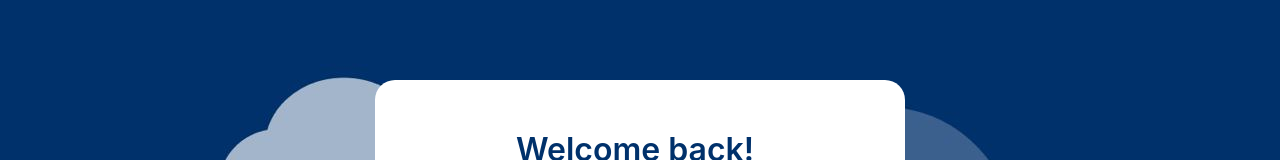
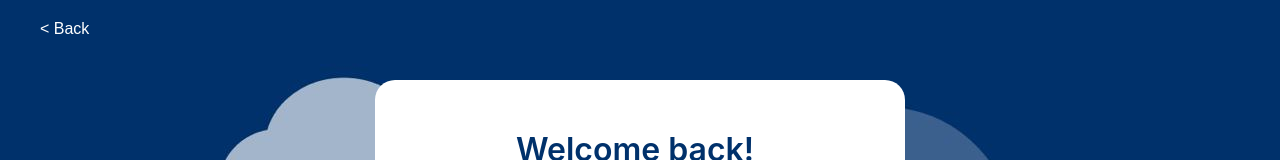
Before and after one commit to sheva3666/dictionary-client, a React (Create React App) app: page / in a window 1280 px wide. Both pictures are taken after a click on the button "Sign in". Shown: the top 160 px of the page. Built offline with nearby package versions, Linux system fonts and the light colour scheme.

Commit message:
added back button for loginRegister path

```diff
--- a/src/components/LoginLayout/index.js
+++ b/src/components/LoginLayout/index.js
@@ -2,6 +2,7 @@ import React, { useEffect } from "react";
 import { useLocation, useNavigate } from "react-router-dom";
 import { ROUTES } from "../../constants";
 import useLocalStorage from "../../hooks/useLocalStorage";
+import Header from "../common/Header";
 import Login from "./Login";
 import Register from "./Register";
 import useStyles from "./styles";
@@ -19,10 +20,13 @@ const LoginLayout = () => {
   }, []);
 
   return (
-    <div className={classes.container}>
-      {location.pathname === ROUTES.login && <Login />}
-      {location.pathname === ROUTES.register && <Register />}
-    </div>
+    <>
+      <Header />
+      <div className={classes.container}>
+        {location.pathname === ROUTES.login && <Login />}
+        {location.pathname === ROUTES.register && <Register />}
+      </div>
+    </>
   );
 };
 
--- a/src/components/common/Header/index.js
+++ b/src/components/common/Header/index.js
@@ -43,24 +43,35 @@ const Header = ({ score }) => {
     removeItem("user");
     navigate(ROUTES.home);
   };
+
+  const isLoginRegisterPath =
+    location.pathname === ROUTES.login || location.pathname === ROUTES.register;
+
+  const urlForBackButton = isLoginRegisterPath ? ROUTES.home : ROUTES.user;
+
   return (
     <div className={classes.header}>
       <BackButton
         hidden={location.pathname === ROUTES.user}
         name="< Back"
-        onClick={() => navigate(ROUTES.user)}
+        onClick={() => navigate(urlForBackButton)}
       />
       {score && (
         <h2
           className={classes.score}
         >{`Hello! ${score?.userEmail} your current score is ${score?.score}`}</h2>
       )}
-      <div className={classes.buttonContainer}>
-        <IconButton onClick={() => navigate(ROUTES.settings)} icon={Settings} />
-        {getItem("name") && (
-          <SecondaryButton onClick={onLogout} name="Logout" betterSize />
-        )}
-      </div>
+      {!isLoginRegisterPath && (
+        <div className={classes.buttonContainer}>
+          <IconButton
+            onClick={() => navigate(ROUTES.settings)}
+            icon={Settings}
+          />
+          {getItem("name") && (
+            <SecondaryButton onClick={onLogout} name="Logout" betterSize />
+          )}
+        </div>
+      )}
     </div>
   );
 };
```
